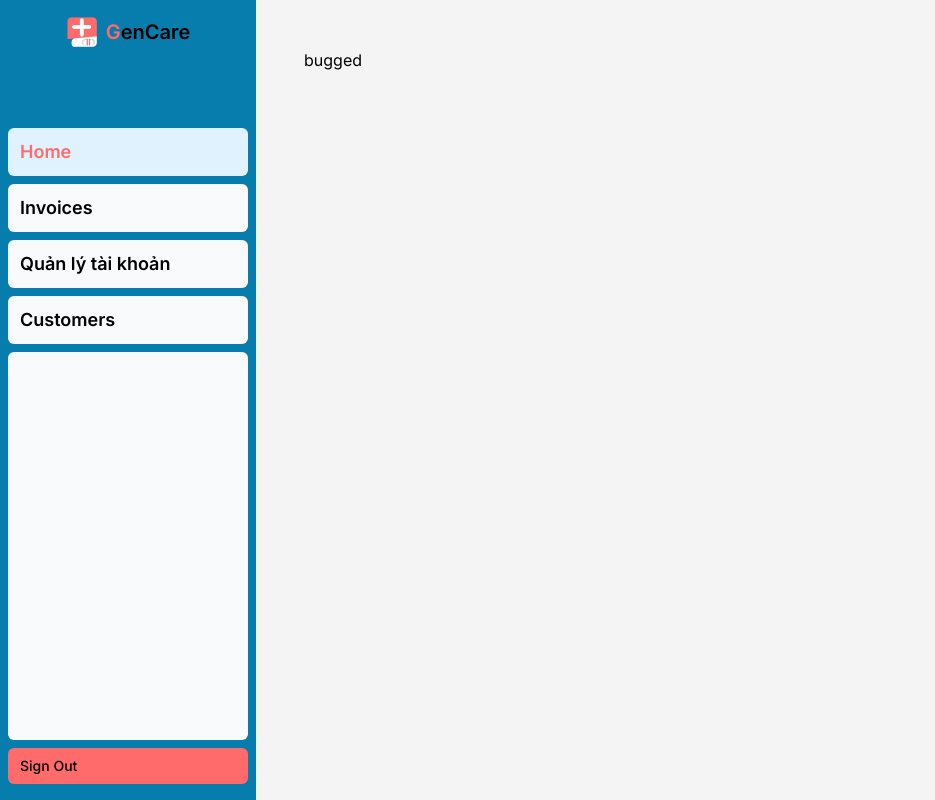
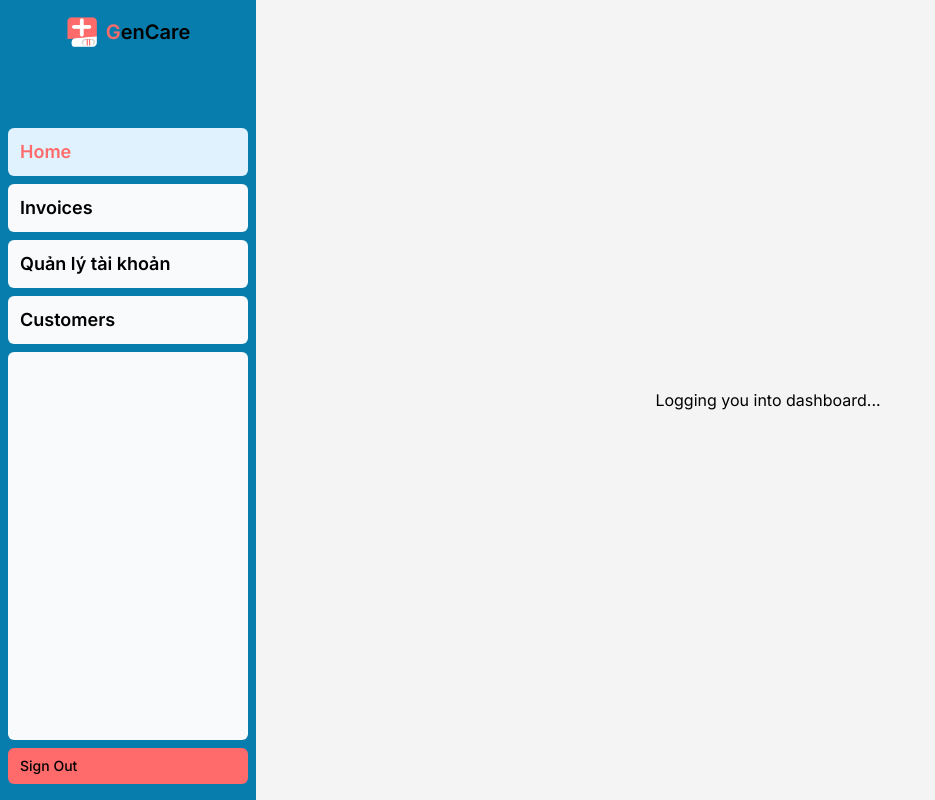
Before and after one commit to hatohui/GenCare, a Next.js app in the folder frontend/: page /dashboard in a window 1280 px wide. Shown: the whole page, without its empty margins (0-935 px from the left). Built offline with nearby package versions, Linux system fonts and the light colour scheme; no server answers.

Commit message:
feat: properly remove account in store when session expires

```diff
--- a/frontend/src/app/(auth)/login/page.tsx
+++ b/frontend/src/app/(auth)/login/page.tsx
@@ -25,13 +25,15 @@ export default function Login() {
 	const store = useAccountStore()
 	const account = store.account
 	const router = useRouter()
-
 	useEffect(() => {
+		if (error) {
+			store.removeAccount()
+		}
 		if (account) {
 			console.log(account)
 			router.push('/dashboard')
 		}
-	}, [store, router])
+	}, [account, router, error])
 
 	const handleLogin = (formData: LoginApi) => {
 		loginMutation.mutate(formData, {
--- a/frontend/src/app/(private)/dashboard/(dashboard)/page.tsx
+++ b/frontend/src/app/(private)/dashboard/(dashboard)/page.tsx
@@ -6,7 +6,12 @@ import React from 'react'
 const DashBoard = () => {
 	const loggedInAccount = useAccountStore().account
 
-	if (!loggedInAccount) return <div>bugged</div>
+	if (!loggedInAccount)
+		return (
+			<div className='h-full w-full center-all'>
+				Logging you into dashboard...
+			</div>
+		)
 
 	return (
 		<div className='h-full w-full center-all flex-col'>
--- a/frontend/src/app/(private)/dashboard/loading.tsx
+++ b/frontend/src/app/(private)/dashboard/loading.tsx
@@ -1,7 +1,11 @@
 import React from 'react'
 
 const loading = async () => {
-	return <div>Logging you into dashboard...</div>
+	return (
+		<div className='h-full w-full center-all'>
+			Logging you into dashboard...
+		</div>
+	)
 }
 
 export default loading
--- a/frontend/src/middleware.ts
+++ b/frontend/src/middleware.ts
@@ -10,6 +10,11 @@ export async function middleware(request: NextRequest) {
 		if (!token) throw new Error('No session found.')
 
 		const decoded = jwtDecode(token)
+
+		const timeUntilExpire = decoded.exp
+			? decoded.exp - Math.floor(Date.now() / 1000)
+			: 0
+		console.log(`Token Expiration: ${timeUntilExpire} seconds`)
 
 		// Check expiration
 		if (decoded.exp && typeof decoded.exp === 'number') {
```
